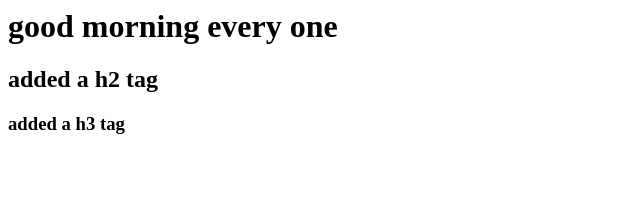
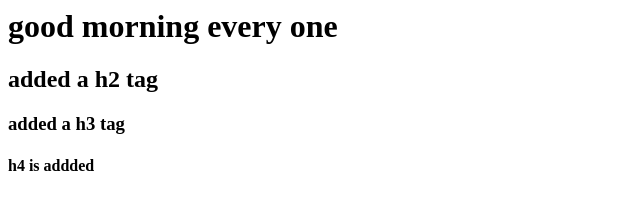
Before and after one commit to jigarsuthar12/last-repo, a plain HTML site: page index.html in a window 1280 px wide. Shown: the whole page, without its empty margins (0-640 px from the left). Drawn offline with Linux system fonts and the light colour scheme.

Commit message:
h4 added index.html

```diff
--- a/index.html
+++ b/index.html
@@ -9,5 +9,6 @@
 		<h1>good morning every one </h1>
 		<h2>added a h2 tag </h2>
 		<h3> added a h3 tag</h3>
+		<h4>h4 is addded </h4>
 	</body>
 </html>
```
